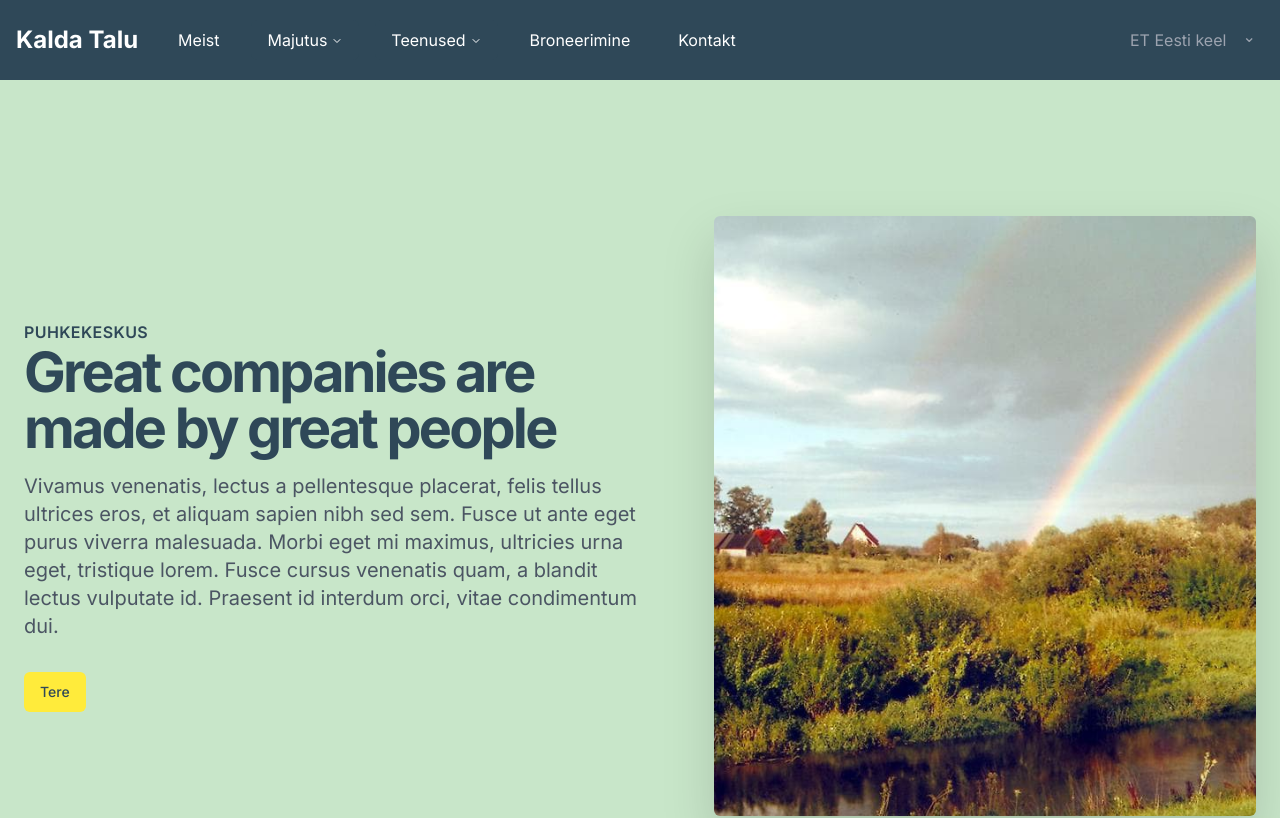
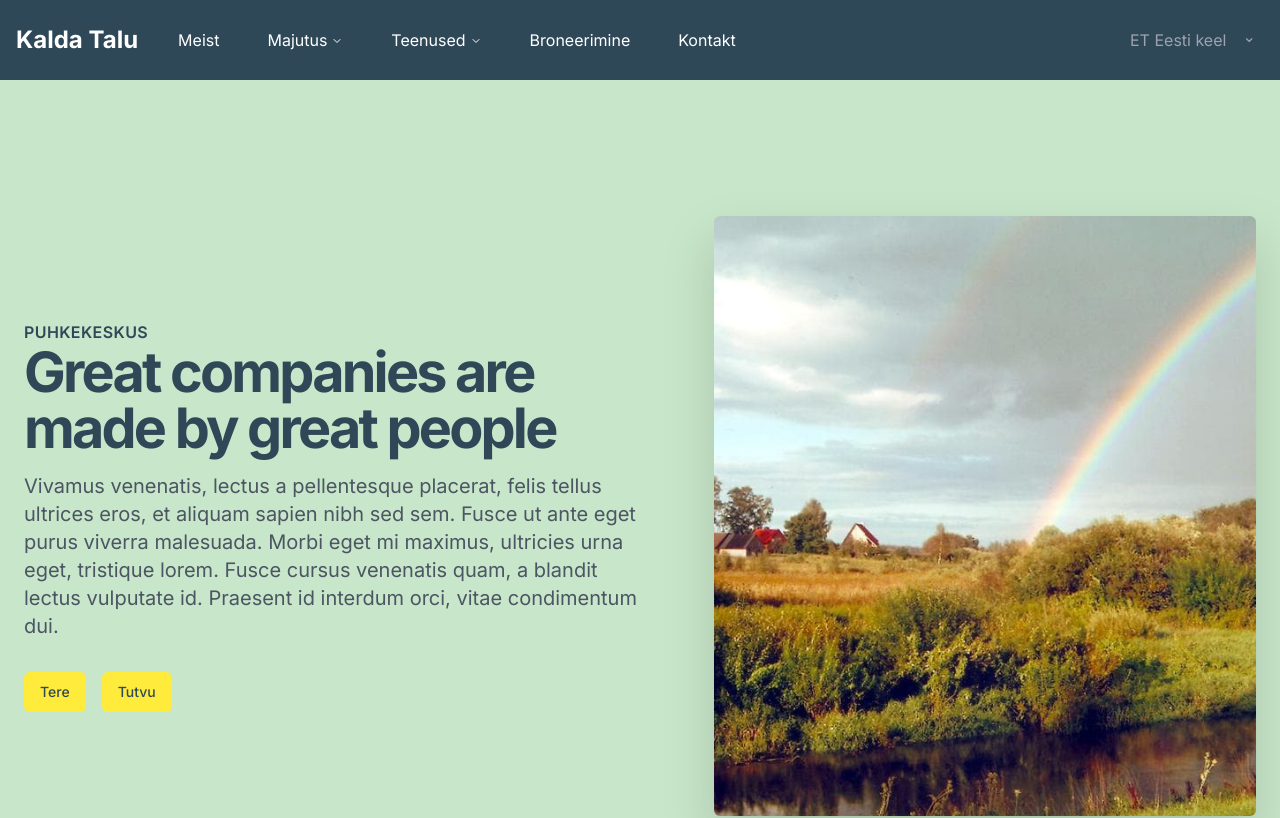
Before and after one commit to 77ccreed/kalda-next, a Next.js app: page /et/meist in a window 1280 px wide. Shown: the top 818 px of the page. Built offline with nearby package versions, Linux system fonts and the light colour scheme.

Commit message:
refactor: Update Hero component to use Button asChild and improve layout for call to action buttons

```diff
--- a/src/components/Hero.tsx
+++ b/src/components/Hero.tsx
@@ -1,5 +1,6 @@
 import Image from 'next/image';
 import { Button } from '@/components/ui/button';
+import NavigationLink from '@/components/NavigationLink';
 
 type HeroProps = {
   title: string;
@@ -15,6 +16,16 @@ type HeroProps = {
     blurDataURL?: string;
   };
 };
+
+const LinkButton: React.FC<{ href?: string; className: string; children: React.ReactNode }> = ({ href, className, children }) => (
+  href ? (
+    <Button asChild={true} className={className}>
+      <NavigationLink href={href}>
+        {children}
+      </NavigationLink>
+    </Button>
+  ) : null
+);
 
 const Hero = ({
   title,
@@ -49,18 +60,13 @@ const Hero = ({
                   </p>
                 )}
                 <div className="flex max-w-none flex-col flex-nowrap justify-center gap-4 sm:flex-row md:m-0 md:justify-start">
-                  {callToAction && callToActionLink && (
-                    <Button asChild={true} className="btn btn-primary">
-                      <a href={callToActionLink}>
-                        {callToAction}
-                      </a>
-                    </Button>
-                  )}
+                  <LinkButton href={callToActionLink} className="btn btn-primary">{callToAction}</LinkButton>
+                  <LinkButton href={callToActionLink2} className="btn">{callToAction2}</LinkButton>
                 </div>
               </div>
             </div>
           </div>
-          {image && (
+          {image?.src && (
             <div className="block flex-1 items-center md:flex">
               <div className="relative m-auto h-full max-w-4xl object-cover">
                 <Image
@@ -81,6 +87,7 @@ const Hero = ({
         </div>
       </div>
     </section>
+
   );
 };
 
```
